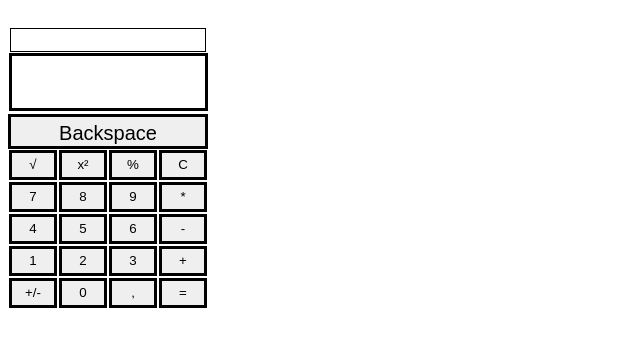
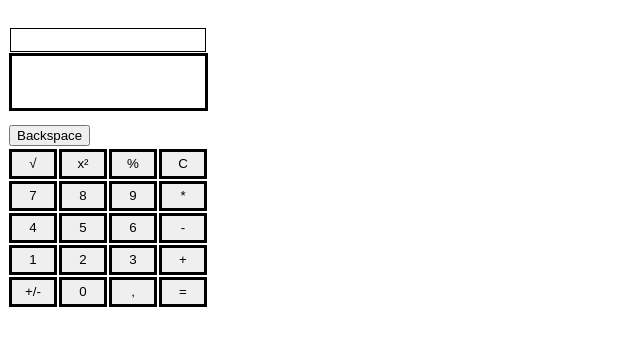
Before and after one commit to Blazej002/Moodle_oppg, a plain HTML site: page Ekstra_Oppgaver/kalkulator/index.html in a window 1280 px wide. Shown: the whole page, without its empty margins (0-640 px from the left). Drawn offline with Linux system fonts and the light colour scheme.

Commit message:
Update styles.css

```diff
--- a/Ekstra_Oppgaver/kalkulator/styles.css
+++ b/Ekstra_Oppgaver/kalkulator/styles.css
@@ -13,13 +13,23 @@ body{
     border: solid;
     margin: 1px;
 }
+.backspace{
+    margin-left: 1px;
+}
 
-.backspace {
-    padding-top: 5px;
-    width: 200px;
+.square {
+    padding-top: 12px;
+    width: 98px;
     border: solid;
-    font-size: 20px;
+    font-size: 15px;
 }
+
+.clear {
+    margin-left: -6px;
+}
+
+
+
 .del {
     padding: 1px;
 }
```
